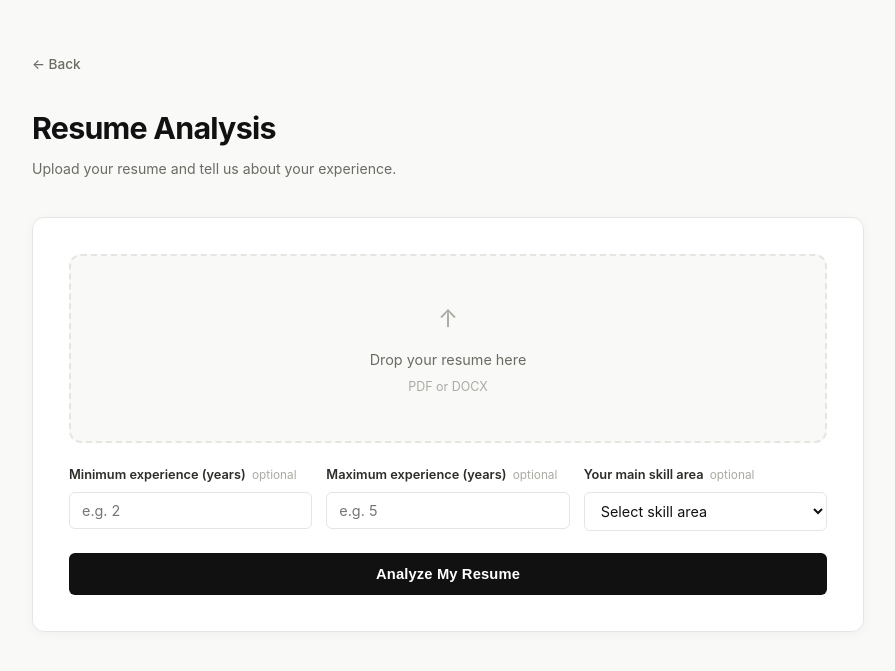
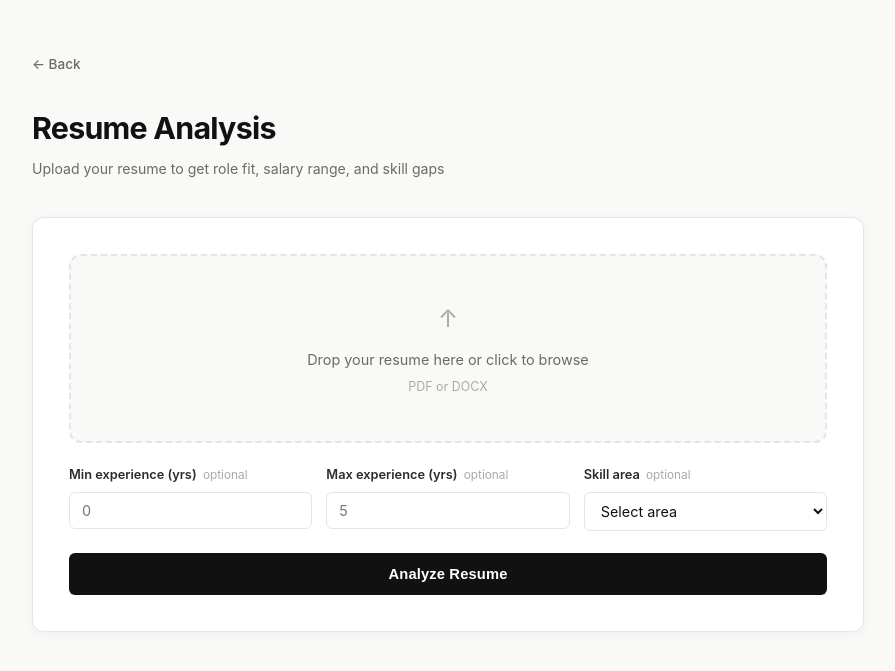
Before and after one commit to BuRhAn5352/Talent_intelligence_platform, a FastAPI app: page /candidate in a window 1280 px wide. Shown: the top 671 px of the page, without its empty margins (192-1087 px from the left). Run offline with FastAPI, Linux system fonts and the light colour scheme; parts of the project's set-up code (start-up, migrations or seed data) failed here and were passed over.

Commit message:
Revise candidate.html for better user experience
Updated the candidate analysis form with improved labels and error messages.

```diff
--- a/app/templates/candidate.html
+++ b/app/templates/candidate.html
@@ -3,14 +3,14 @@
 <head>
     <meta charset="UTF-8">
     <meta name="viewport" content="width=device-width, initial-scale=1.0">
-    <title>Candidate Dashboard</title>
+    <title>Candidate Analysis</title>
     <link rel="stylesheet" href="/static/style.css">
 </head>
 <body>
     <div class="container">
         <a href="/" class="back">← Back</a>
         <h1>Resume Analysis</h1>
-        <p class="subtitle">Upload your resume and tell us about your experience.</p>
+        <p class="subtitle">Upload your resume to get role fit, salary range, and skill gaps</p>
 
         {% if error %}
         <div class="error">{{ error }}</div>
@@ -22,69 +22,67 @@
                     <input type="file" name="file" id="file" accept=".pdf,.docx" required>
                     <label for="file">
                         <div class="upload-icon">↑</div>
-                        <div>Drop your resume here</div>
+                        <div>Drop your resume here or click to browse</div>
                         <div class="upload-hint">PDF or DOCX</div>
                     </label>
                 </div>
 
                 <div id="exp-error" class="error" style="display:none; margin-bottom: 12px;">
-                    Maximum experience cannot be less than minimum experience.
+                    Max experience cannot be less than minimum.
                 </div>
 
                 <div class="form-fields">
                     <div class="field">
-                        <label>Minimum experience (years) <span class="optional">optional</span></label>
-                        <input type="number" name="min_exp" id="min_exp" min="0" max="30" placeholder="e.g. 2">
+                        <label>Min experience (yrs) <span class="optional">optional</span></label>
+                        <input type="number" name="min_exp" id="min_exp" min="0" max="30" placeholder="0">
                     </div>
-
                     <div class="field">
-                        <label>Maximum experience (years) <span class="optional">optional</span></label>
-                        <input type="number" name="max_exp" id="max_exp" min="0" max="30" placeholder="e.g. 5">
+                        <label>Max experience (yrs) <span class="optional">optional</span></label>
+                        <input type="number" name="max_exp" id="max_exp" min="0" max="30" placeholder="5">
                     </div>
-
                     <div class="field">
-                        <label>Your main skill area <span class="optional">optional</span></label>
+                        <label>Skill area <span class="optional">optional</span></label>
                         <select name="skill_category">
-                            <option value="">Select skill area</option>
+                            <option value="">Select area</option>
                             <option value="application programming">Application Programming</option>
                             <option value="web development">Web Development</option>
+                            <option value="mobile">Mobile Development</option>
                             <option value="qa testing">QA & Testing</option>
                             <option value="network administration">Network Administration</option>
                             <option value="accounts">Accounts & Finance</option>
+                            <option value="financial services">Financial Services</option>
                             <option value="sales">Sales</option>
                             <option value="marketing">Marketing</option>
                             <option value="hr">Human Resources</option>
                             <option value="teaching">Teaching</option>
                             <option value="medical">Medical</option>
+                            <option value="analytics business intelligence">Analytics & BI</option>
+                            <option value="erp">ERP</option>
+                            <option value="design">Design</option>
+                            <option value="legal">Legal</option>
+                            <option value="strategy">Strategy</option>
                         </select>
                     </div>
                 </div>
 
-                <button type="submit" class="submit-btn">Analyze My Resume</button>
+                <button type="submit" class="submit-btn">Analyze Resume</button>
             </form>
         </div>
     </div>
-
 <script>
     document.getElementById('file').addEventListener('change', function() {
         const label = this.nextElementSibling;
-        if (this.files.length > 0) {
+        if (this.files.length > 0)
             label.querySelector('div:nth-child(2)').textContent = this.files[0].name;
-        }
     });
-
     document.getElementById('candidateForm').addEventListener('submit', function(e) {
         const min = document.getElementById('min_exp').value;
         const max = document.getElementById('max_exp').value;
         const errBox = document.getElementById('exp-error');
-
-        // Only validate if both are filled
-        if (min !== '' && max !== '') {
-            if (parseInt(max) < parseInt(min)) {
-                e.preventDefault();
-                errBox.style.display = 'block';
-                return;
-            }
+        if (min !== '' && max !== '' && parseInt(max) < parseInt(min)) {
+            e.preventDefault();
+            errBox.style.display = 'block';
+            return;
         }
         errBox.style.display = 'none';
     });
```
